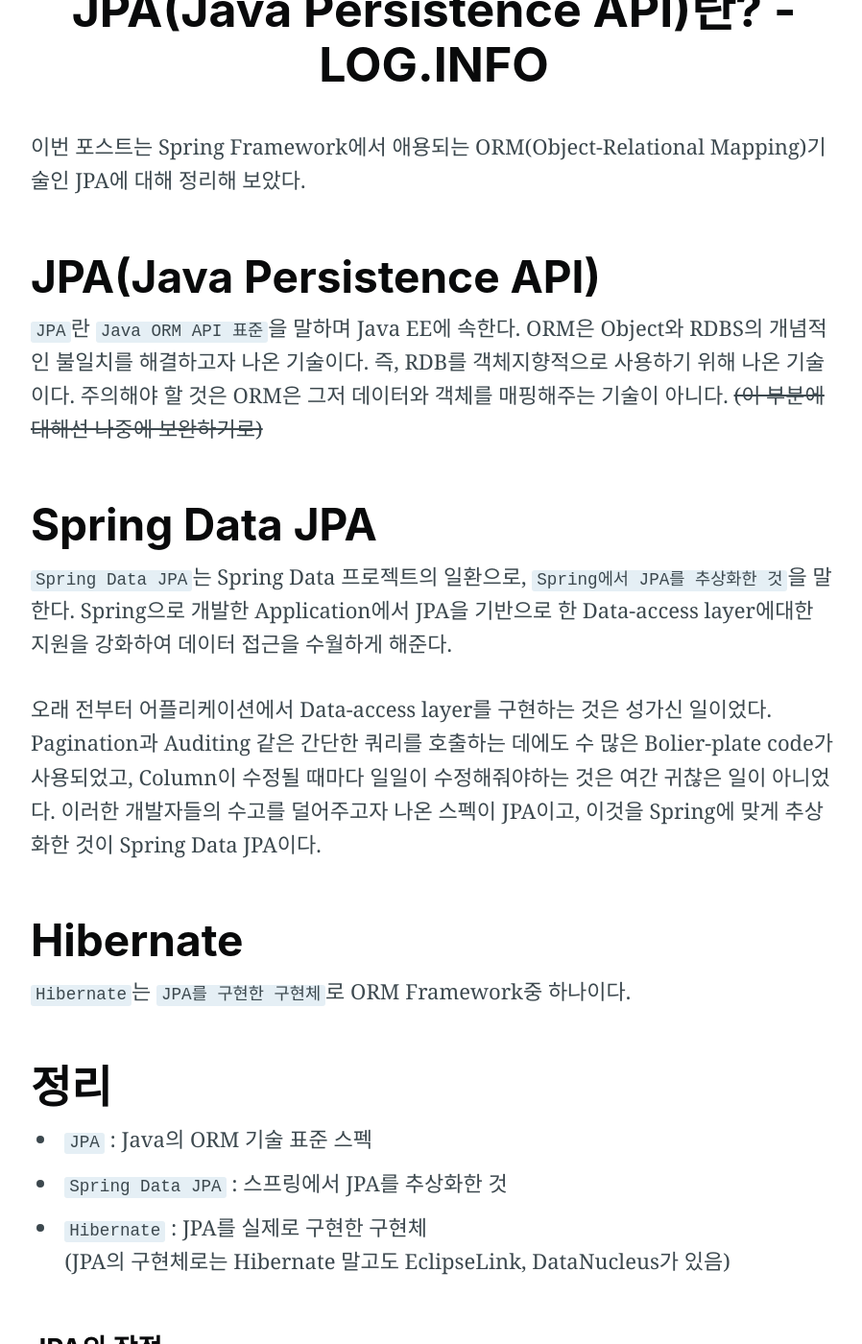
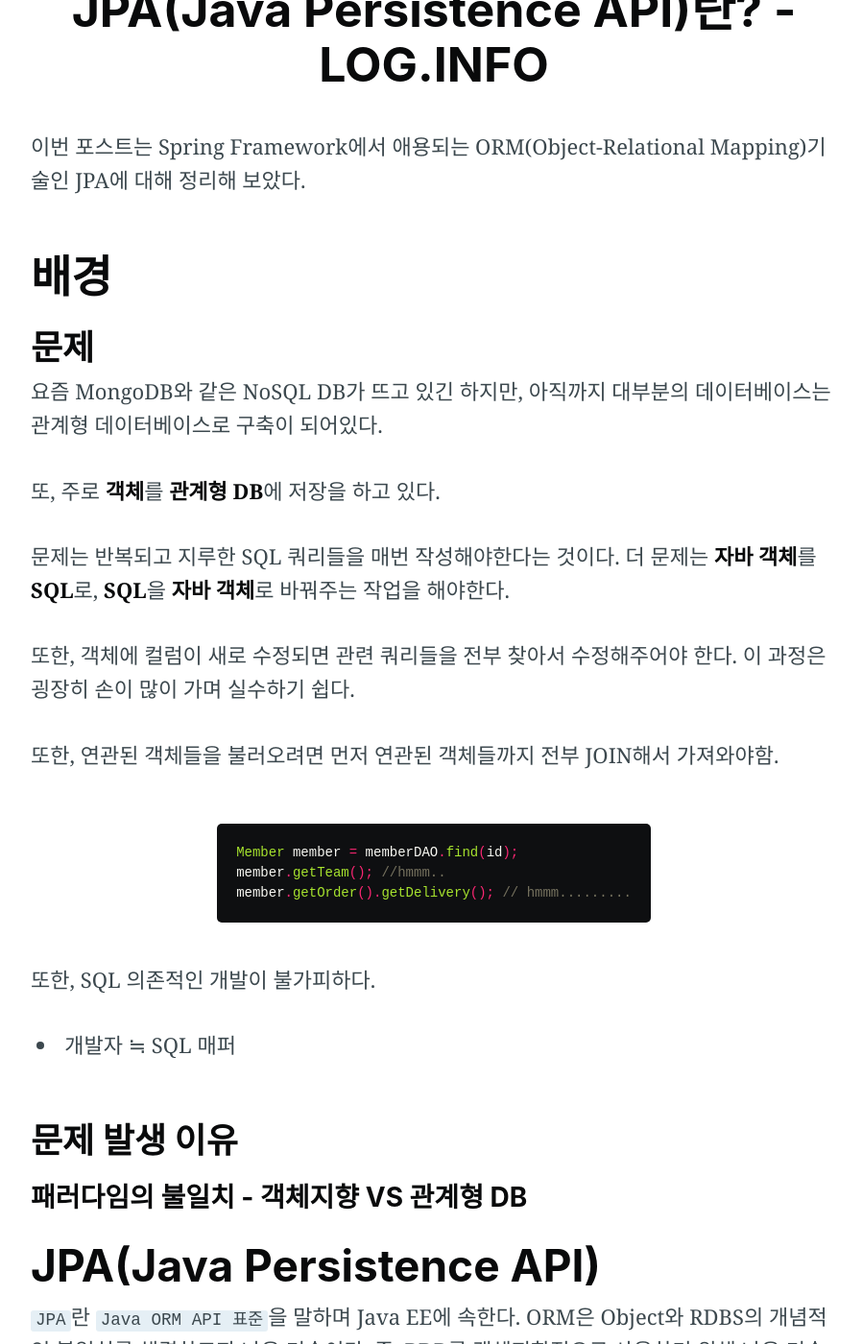
Before and after one commit to LOG-INFO/heechanYang.github.io, a Jekyll site: the page built from _posts/2019-01-04-Spring Data JPA.md, in a window 1280 px wide and 1400 px high, scrolled down 226 px. Shown: the whole window at 96% size, without its empty margins (188-1086 px from the left). Built offline with Jekyll 4.4.1, drawn with Linux system fonts in a browser that asks for light colours; nearby versions of some CDN libraries; comment, search, counter and statistics services are not loaded.

````diff
--- a/_posts/2019-01-04-Spring Data JPA.md
+++ b/_posts/2019-01-04-Spring Data JPA.md
@@ -6,6 +6,34 @@ categories: java
 ---
 
 이번 포스트는 Spring Framework에서 애용되는 ORM(Object-Relational Mapping)기술인 JPA에 대해 정리해 보았다.
+
+# 배경
+
+## 문제
+
+요즘 MongoDB와 같은 NoSQL DB가 뜨고 있긴 하지만, 아직까지 대부분의 데이터베이스는 관계형 데이터베이스로 구축이 되어있다.
+
+또, 주로 **객체**를 **관계형 DB**에 저장을 하고 있다.
+
+문제는 반복되고 지루한 SQL 쿼리들을 매번 작성해야한다는 것이다. 더 문제는 **자바 객체**를 **SQL**로, **SQL**을 **자바 객체**로 바꿔주는 작업을 해야한다.
+
+또한, 객체에 컬럼이 새로 수정되면 관련 쿼리들을 전부 찾아서 수정해주어야 한다. 이 과정은 굉장히 손이 많이 가며 실수하기 쉽다.
+
+또한, 연관된 객체들을 불러오려면 먼저 연관된 객체들까지 전부 JOIN해서 가져와야함.
+
+```java
+Member member = memberDAO.find(id);
+member.getTeam(); //hmmm..
+member.getOrder().getDelivery(); // hmmm.........
+```
+
+또한, SQL 의존적인 개발이 불가피하다.
+- 개발자 ≒ SQL 매퍼
+
+## 문제 발생 이유
+
+### 패러다임의 불일치 - 객체지향 VS 관계형 DB
+
 
 # JPA(Java Persistence API)
 
````
Also changed, not shown: _posts/2019-02-26-Spring Security_1.md (added, +70 -0 lines).
